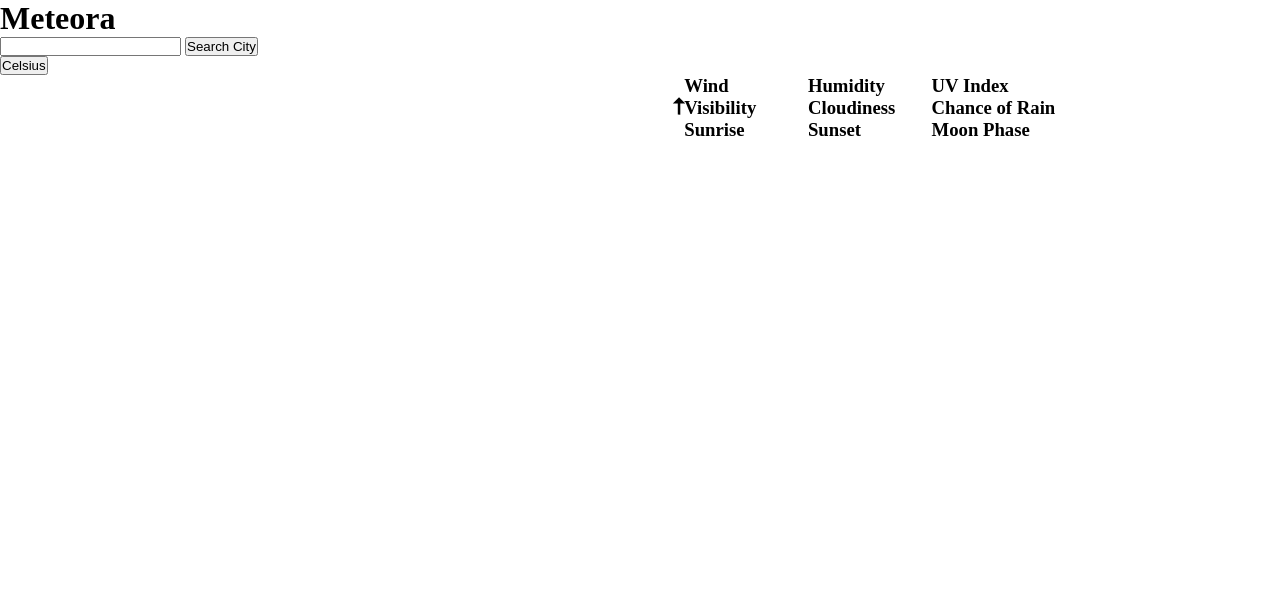
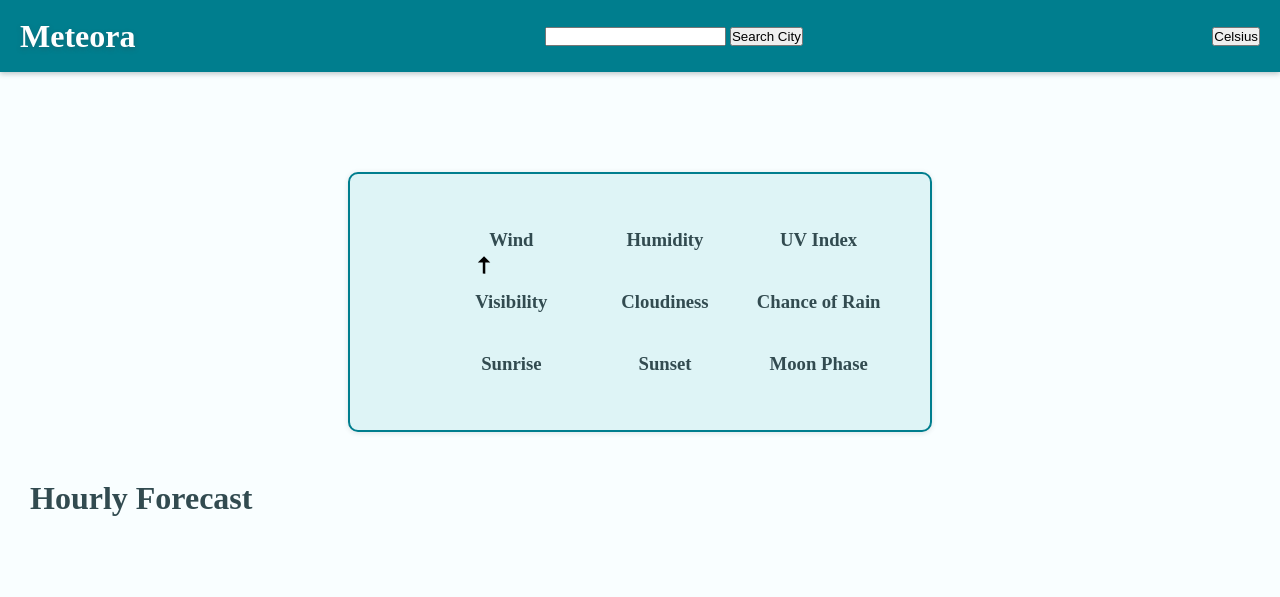
Before and after one commit to TadghPurcell/weather-app, a website built with webpack: page dist/index.html in a window 1280 px wide. Built offline with nearby package versions, Linux system fonts and the light colour scheme; no server answers.

Commit message:
Update CSS

```diff
--- a/src/index.js
+++ b/src/index.js
@@ -1,4 +1,4 @@
-import './style.scss';
+import './sass/style.scss';
 import { updateLocation } from './modules/location';
 import updateDom from './modules/dom';
 
--- /dev/null
+++ b/src/sass/header.scss
@@ -0,0 +1,14 @@
+header {
+  display: flex;
+  padding: 20px;
+  align-items: center;
+  justify-content: space-between;
+  background-color: var(--primary-color);
+  margin-bottom: 50px;
+  box-shadow: 0 2px 5px rgb(50, 75, 80, 0.3);
+}
+
+.logo {
+  color: white;
+  text-shadow: 0 2px 5px rgb(50, 75, 80, 0.4);
+}
--- /dev/null
+++ b/src/sass/main.scss
@@ -0,0 +1,31 @@
+main {
+  display: flex;
+  align-items: center;
+  justify-content: center;
+  flex-direction: column;
+  gap: 50px;
+}
+
+.title {
+  display: flex;
+  flex-direction: column;
+  align-items: center;
+  justify-content: center;
+}
+
+.forecast {
+  margin-bottom: 50px;
+  width: 100%;
+}
+
+.forecast__header {
+  padding-left: 30px;
+  margin-bottom: 30px;
+}
+.forecast__container {
+  overflow: auto;
+  padding: 25px;
+  display: flex;
+  gap: 20px;
+  text-align: center;
+}
--- /dev/null
+++ b/src/sass/style.scss
@@ -0,0 +1,82 @@
+@import url('./header.scss');
+@import url('./main.scss');
+
+* {
+  margin: 0;
+  padding: 0;
+}
+
+:root {
+  --primary-color: #007e8e;
+}
+
+body {
+  background-color: #f9feff;
+  color: #434d4e;
+  line-height: 2rem;
+}
+
+.content {
+  display: flex;
+  align-items: center;
+  justify-content: space-around;
+  gap: 40px;
+  border: 2px solid var(--primary-color);
+  border-radius: 10px;
+  padding: 50px;
+  background-color: #def4f6;
+  box-shadow: 0 1px 5px rgb(50, 75, 80, 0.15);
+
+  &__main {
+    &--minmax-container {
+      display: flex;
+      align-items: center;
+      justify-content: center;
+      gap: 10px;
+    }
+    &--img {
+      display: flex;
+      align-items: center;
+      justify-content: center;
+    }
+    &--img > img {
+      width: 100%;
+      max-width: 75px;
+      height: auto;
+    }
+  }
+
+  &__sub {
+    display: grid;
+    gap: 30px;
+    place-items: center;
+    grid-template-columns: repeat(3, 1fr);
+    grid-template-rows: repeat(3, 1fr);
+    text-align: center;
+  }
+
+  &__wind {
+    &--container {
+      position: relative;
+      padding-left: 10px;
+    }
+    &--arrow {
+      background-image: url(../img/arrow-up-thin.svg);
+      padding-right: 10px;
+      position: absolute;
+      background-repeat: no-repeat;
+      height: 30px;
+      width: 30px;
+      top: 0;
+      left: 0;
+      transform: translate(-50%, -20%);
+    }
+  }
+}
+
+h1,
+h2,
+h3,
+h4 {
+  color: #324b50;
+}
--- a/src/style.scss
+++ /dev/null
@@ -1,55 +0,0 @@
-* {
-  margin: 0;
-  padding: 0;
-}
-
-:root {
-  --primary-color: #34d399;
-}
-
-.content {
-  display: flex;
-  align-items: center;
-  justify-content: space-around;
-  &__main {
-    grid-column: 1 / 3;
-    grid-row: 1 / 4;
-
-    &--minmax-container {
-      display: flex;
-      gap: 10px;
-    }
-  }
-
-  &__sub {
-    display: grid;
-    grid-template-columns: repeat(3, 1fr);
-    grid-template-rows: repeat(3, 1fr);
-  }
-
-  &__wind {
-    &--container {
-      position: relative;
-      padding-left: 10px;
-    }
-    &--arrow {
-      background-image: url(./img/arrow-up-thin.svg);
-      padding-right: 10px;
-      position: absolute;
-      background-repeat: no-repeat;
-      height: 30px;
-      width: 30px;
-      top: 0;
-      left: 0;
-      transform: translate(-50%, -20%);
-    }
-  }
-}
-
-.forecast__container {
-  overflow: auto;
-  width: 100%;
-  display: flex;
-  gap: 20px;
-  text-align: center;
-}
```
Also changed, not shown: dist/index.html, src/sass/footer.scss (added).
